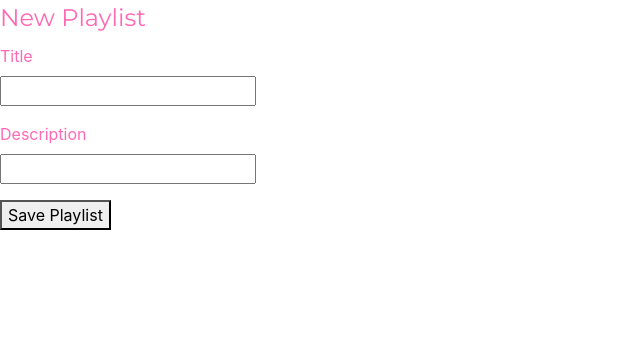
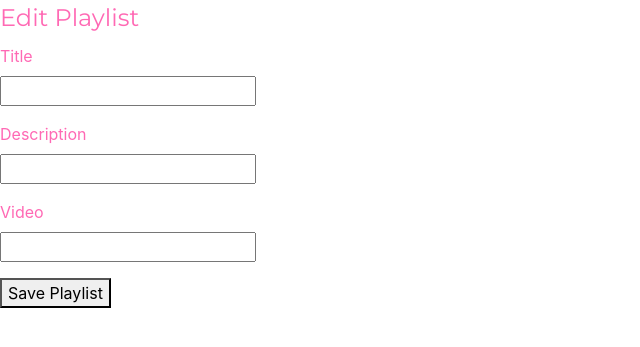
Before and after one commit to reikamoon/BEW_Playlister, a Flask app: template Templates/playlists_edit.html in a window 1280 px wide. Shown: the top 347 px of the page, without its empty margins (0-640 px from the left). Run offline with Flask 2, Linux system fonts and the light colour scheme; the template is opened without the code that fills it: most values are stand-ins (such as "Sample title", 1, 10 or a date in 2020).

Commit message:
updated playlists_edit.html

```diff
--- a/Templates/playlists_edit.html
+++ b/Templates/playlists_edit.html
@@ -4,7 +4,7 @@
 {% block content %}
 <form method='POST' action='/playlists/{{playlist._id}}'>
     <fieldset>
-    <legend>New Playlist</legend>
+    <legend>Edit Playlist</legend>
     <!-- TITLE -->
     <p>
         <label for='title'>Title</label><br>
@@ -14,6 +14,10 @@
         <label for='description'>Description</label><br>
         <input type='text' name='description' />
     </p>
+    <p>
+      <label for='video_id'>Video</label><br>
+      <input type='url' name='video' />
+      </p>
     </fieldset>
 
     <!-- BUTTON -->
--- a/app.py
+++ b/app.py
@@ -49,6 +49,7 @@ def playlists_edit(playlist_id):
     """Show the edit form for a playlist."""
     playlist = playlists.find_one({'_id': ObjectId(playlist_id)})
     # Add the title parameter here
+    title = request.form.get('title')
     return render_template('playlists_edit.html', playlist=playlist, title='Edit Playlist')
 
 @app.route('/playlists/<playlist_id>', methods=['POST'])
```
Also changed, not shown: 1 other file.
